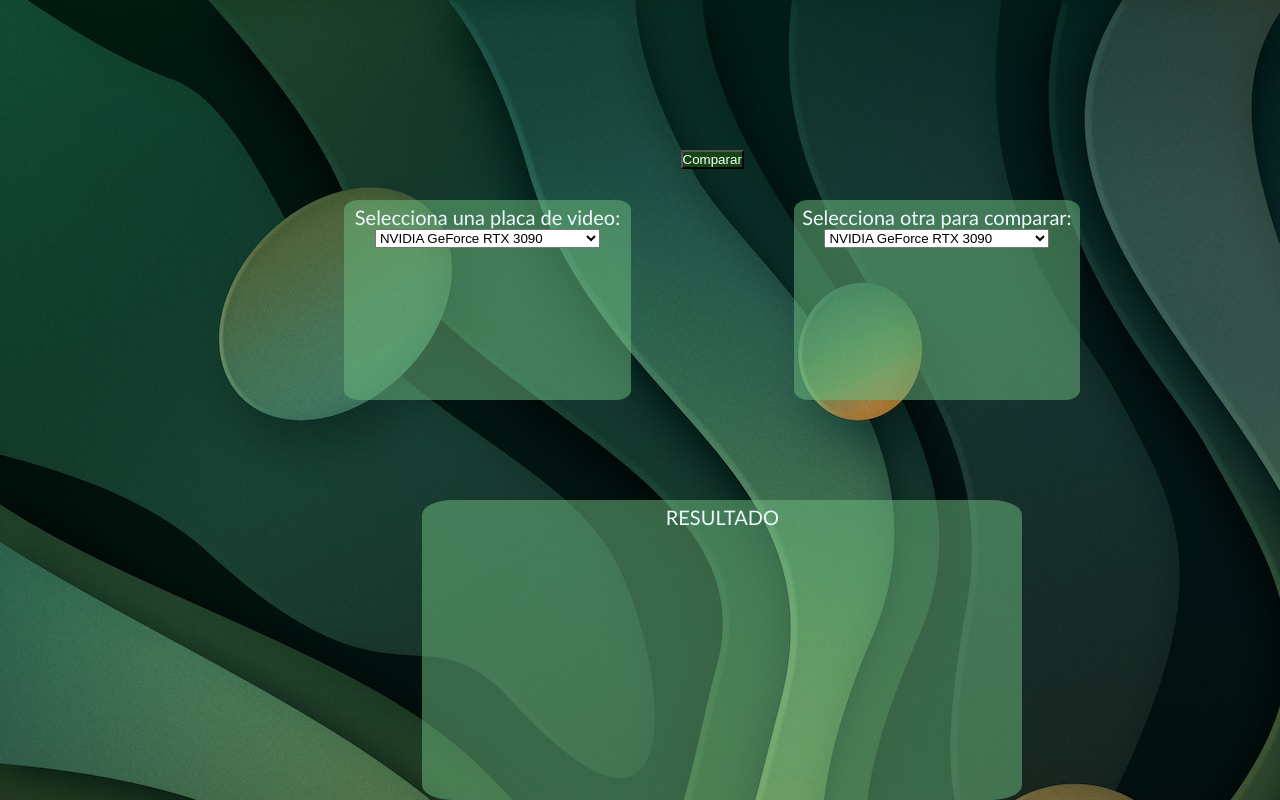
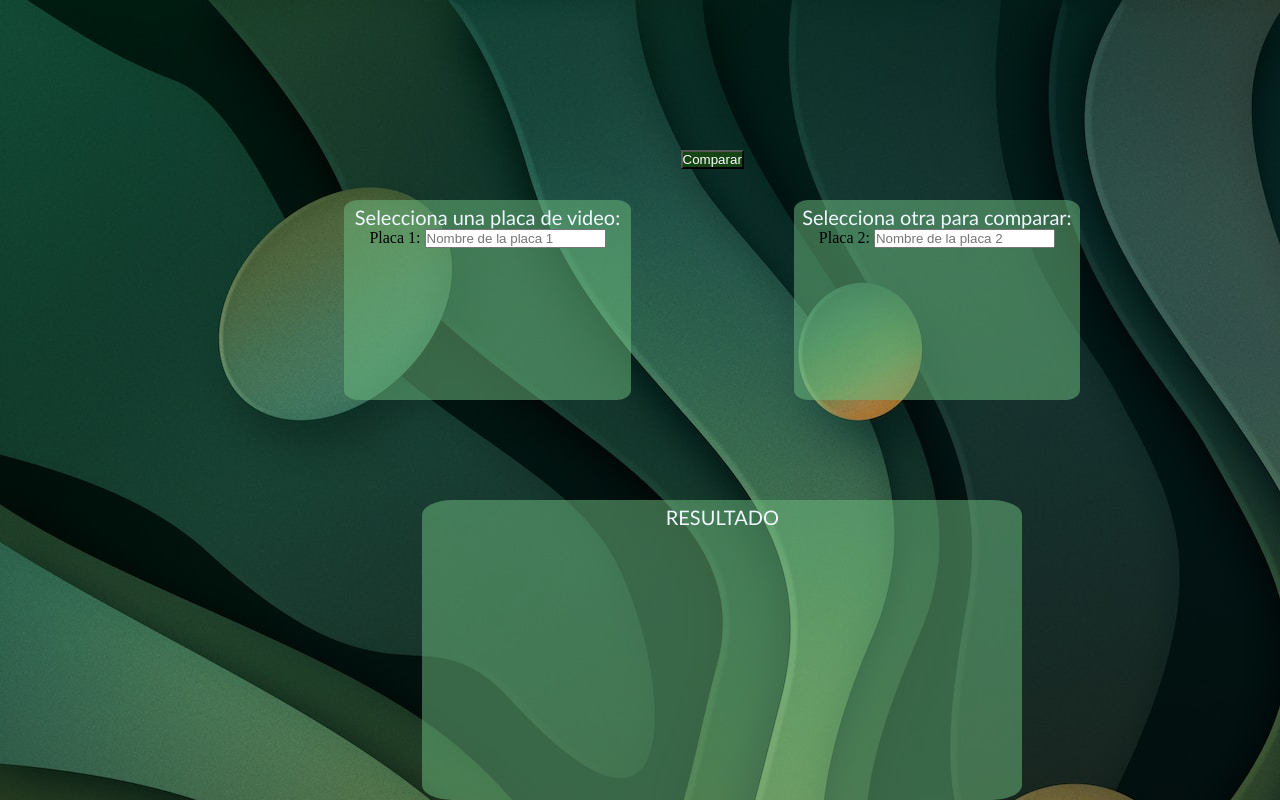
Before and after one commit to FranKein0/JavaScript-Project, a plain HTML site: page index.html in a window 1280 px wide. Drawn offline with Linux system fonts and the light colour scheme.

Commit message:
realice modificaciones en el html, borre los option y agregue un label de texto en donde el usuario ingreara el nombre de dos placas de video para luego comparar

```diff
--- a/index.html
+++ b/index.html
@@ -6,8 +6,6 @@
     <title>Comparador de Placas de Video</title>
     <!-- Link CSS -->
     <link rel="stylesheet" href="../css/style.css">
-    <!-- Link JS -->
-    <script src="script.js"></script>
 </head>
 <body>
     <main>
@@ -18,40 +16,23 @@
                     <p>Selecciona una placa de video:</p>
                 </article>
                 <div>
-                    <select id="placas1">
-                        <option value="nvidiaGPU1">NVIDIA GeForce RTX 3090</option>
-                        <option value="nvidiaGPU2">NVIDIA GeForce GTX 1660 Ti</option>
-                        <option value="nvidiaGPU3">NVIDIA Quadro P5000</option>
-                        <option value="nvidiaGPU4">NVIDIA GeForce RTX 2080 Super</option>
-                        <option value="nvidiaGPU5">NVIDIA GeForce GTX 1050</option>
-                        <option value="amdGPU1">AMD Radeon RX 6900 XT</option>
-                        <option value="amdGPU2">AMD Radeon RX 5700 XT</option>
-                        <option value="amdGPU3">AMD Radeon RX 6800</option>
-                        <option value="amdGPU4">AMD Radeon RX 5600 XT</option>
-                        <option value="amdGPU5">AMD Radeon RX 5500</option>
-                    </select>
+                    <label for="placa1Input">Placa 1:</label>
+                    <input type="text" id="placa1Input" placeholder="Nombre de la placa 1">
                 </div>
             </div>
             <!-- boton comparacion -->
-            <div> <button class="botoncomp" onclick="compararPlacas()">Comparar</button> </div>
+            <div>
+                <button class="botoncomp" id="compararBtn">Comparar</button>
+            </div>
             <!-- Lista de placas 2 -->
             <div class="fondoborroso">
                 <article class="titulo2">
                     <p>Selecciona otra para comparar:</p>
                 </article>
                 <div>
-                    <select id="placas2">
-                        <option value="nvidiaGPU1">NVIDIA GeForce RTX 3090</option>
-                        <option value="nvidiaGPU2">NVIDIA GeForce GTX 1660 Ti</option>
-                        <option value="nvidiaGPU3">NVIDIA Quadro P5000</option>
-                        <option value="nvidiaGPU4">NVIDIA GeForce RTX 2080 Super</option>
-                        <option value="nvidiaGPU5">NVIDIA GeForce GTX 1050</option>
-                        <option value="amdGPU1">AMD Radeon RX 6900 XT</option>
-                        <option value="amdGPU2">AMD Radeon RX 5700 XT</option>
-                        <option value="amdGPU3">AMD Radeon RX 6800</option>
-                        <option value="amdGPU4">AMD Radeon RX 5600 XT</option>
-                        <option value="amdGPU5">AMD Radeon RX 5500</option>
-                    </select>
+                    <label for="placa2Input">Placa 2:</label>
+                    <input type="text" id="placa2Input" placeholder="Nombre de la placa 2">
+                </div>
                 </div>
             </div>
         </section>
@@ -60,5 +41,7 @@
             <div id="resultadoComparacion"></div>
         </div>
     </main>
+<!-- Link JS -->
+    <script src="script.js"></script>
 </body>
 </html>
```
Also changed, not shown: js/script.js (+8 -6 lines).
